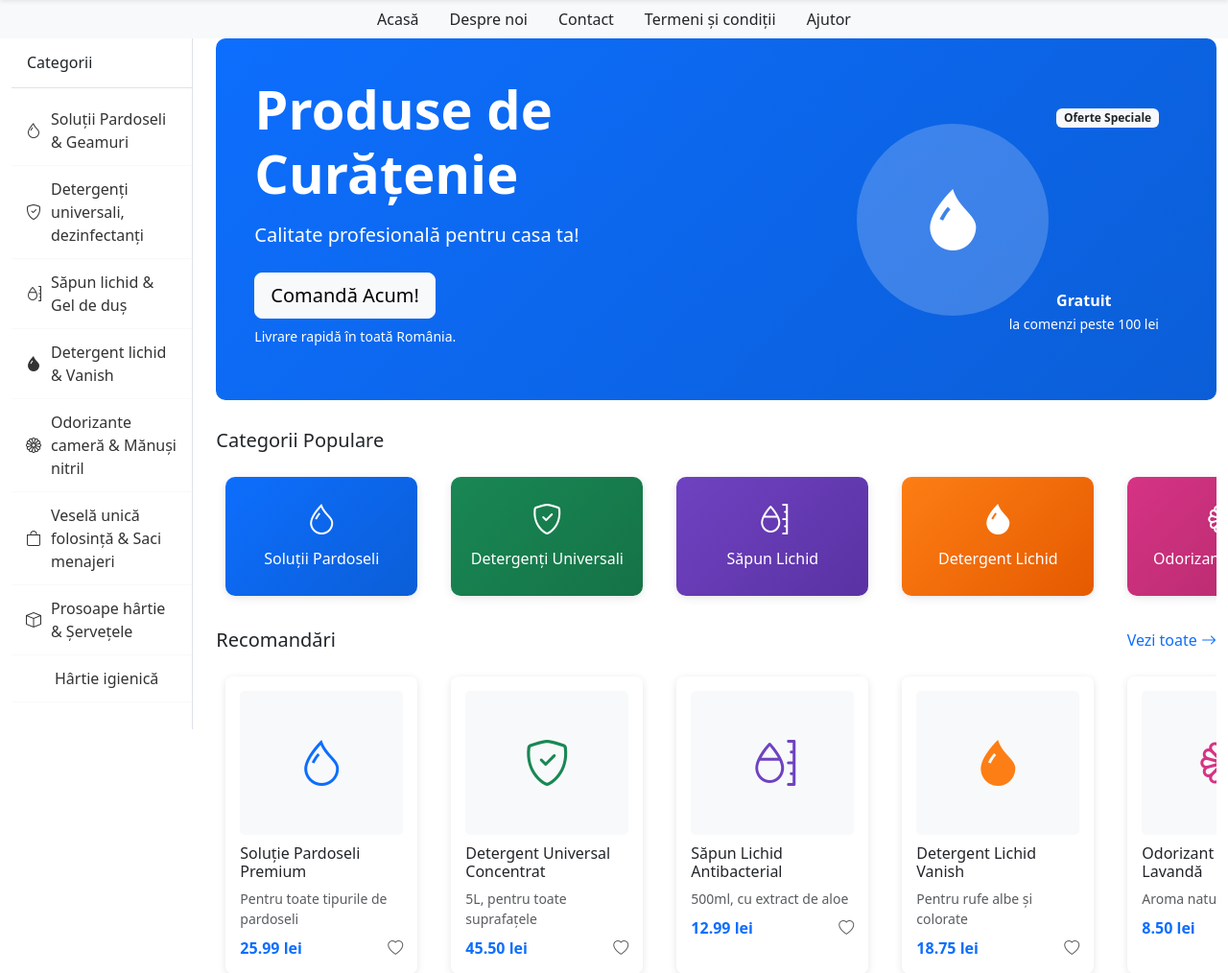
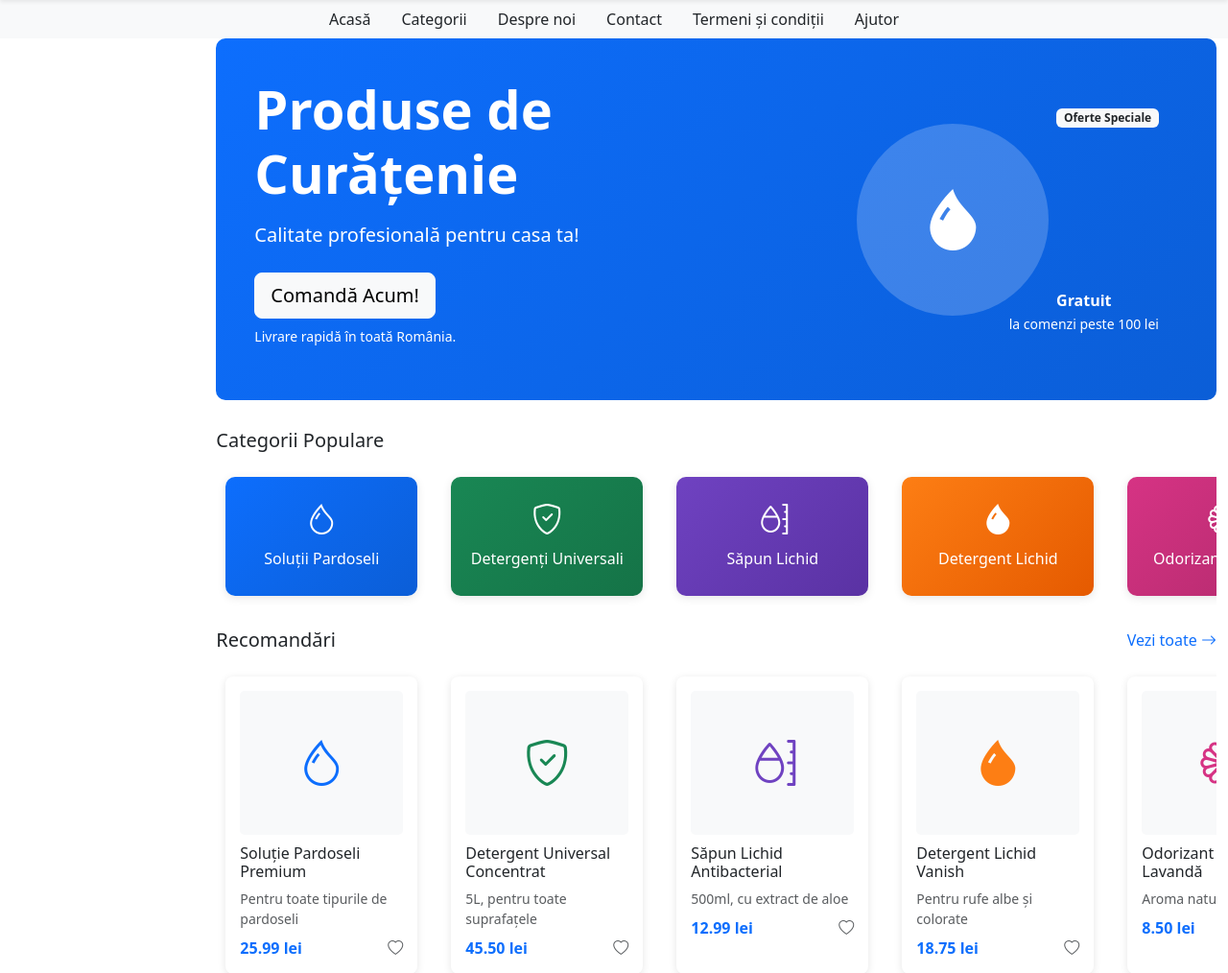
Before and after one commit to AlinDragne/ecommerce-saas, a Django app: template templates/landing.html in a window 1280 px wide. Shown: the part 56-1070 px from the top of the page at 96% size. Run offline with Django 3.2, Linux system fonts and the light colour scheme; the template is opened without the code that fills it, so the values that code supplies are empty; some libraries are stand-ins or nearby versions.

Commit message:
feat: implement product gallery and remove sidear/ admin tool etc.

```diff
--- a/templates/landing.html
+++ b/templates/landing.html
@@ -198,6 +198,7 @@
             <!-- Desktop Navigation -->
             <div class="d-none d-md-flex justify-content-center flex-wrap">
                 <a href="{% url 'landing_page' %}" class="text-decoration-none text-dark mx-3 {% if request.resolver_match.url_name == 'landing_page' %}fw-bold{% endif %}">Acasă</a>
+                <a href="{% url 'categories:categories_overview' %}" class="text-decoration-none text-dark mx-3 {% if 'categories' in request.resolver_match.namespace %}fw-bold{% endif %}">Categorii</a>
                 <a href="{% url 'about_page' %}" class="text-decoration-none text-dark mx-3 {% if request.resolver_match.url_name == 'about_page' %}fw-bold{% endif %}">Despre noi</a>
                 <a href="{% url 'contact_page' %}" class="text-decoration-none text-dark mx-3 {% if request.resolver_match.url_name == 'contact_page' %}fw-bold{% endif %}">Contact</a>
                 <a href="{% url 'terms_page' %}" class="text-decoration-none text-dark mx-3 {% if request.resolver_match.url_name == 'terms_page' %}fw-bold{% endif %}">Termeni și condiții</a>
@@ -212,6 +213,7 @@
                     </button>
                     <ul class="dropdown-menu w-100">
                         <li><a class="dropdown-item {% if request.resolver_match.url_name == 'landing_page' %}active{% endif %}" href="{% url 'landing_page' %}">Acasă</a></li>
+                        <li><a class="dropdown-item {% if 'categories' in request.resolver_match.namespace %}active{% endif %}" href="{% url 'categories:categories_overview' %}">Categorii</a></li>
                         <li><a class="dropdown-item {% if request.resolver_match.url_name == 'about_page' %}active{% endif %}" href="{% url 'about_page' %}">Despre noi</a></li>
                         <li><a class="dropdown-item {% if request.resolver_match.url_name == 'contact_page' %}active{% endif %}" href="{% url 'contact_page' %}">Contact</a></li>
                         <li><a class="dropdown-item {% if request.resolver_match.url_name == 'terms_page' %}active{% endif %}" href="{% url 'terms_page' %}">Termeni și condiții</a></li>
@@ -226,41 +228,7 @@
         <div class="row">
             <!-- Sidebar with Categories -->
             <div class="col-lg-2 d-none d-lg-block">
-                <div class="category-sidebar">
-                    <h6 class="p-3 border-bottom">Categorii</h6>
-                    <a href="#" class="category-link">
-                        <i class="bi bi-droplet category-icon"></i>
-                        Soluții Pardoseli & Geamuri
-                    </a>
-                    <a href="#" class="category-link">
-                        <i class="bi bi-shield-check category-icon"></i>
-                        Detergenți universali, dezinfectanți
-                    </a>
-                    <a href="#" class="category-link">
-                        <i class="bi bi-moisture category-icon"></i>
-                        Săpun lichid & Gel de duș
-                    </a>
-                    <a href="#" class="category-link">
-                        <i class="bi bi-droplet-fill category-icon"></i>
-                        Detergent lichid & Vanish
-                    </a>
-                    <a href="#" class="category-link">
-                        <i class="bi bi-flower1 category-icon"></i>
-                        Odorizante cameră & Mănuși nitril
-                    </a>
-                    <a href="#" class="category-link">
-                        <i class="bi bi-bag category-icon"></i>
-                        Veselă unică folosință & Saci menajeri
-                    </a>
-                    <a href="#" class="category-link">
-                        <i class="bi bi-box category-icon"></i>
-                        Prosoape hârtie & Șervețele
-                    </a>
-                    <a href="#" class="category-link">
-                        <i class="bi bi-roll category-icon"></i>
-                        Hârtie igienică
-                    </a>
-                </div>
+                {% include 'includes/category_sidebar.html' %}
             </div>
 
             <!-- Main Content -->
```
Also changed, not shown: db.sqlite3.
